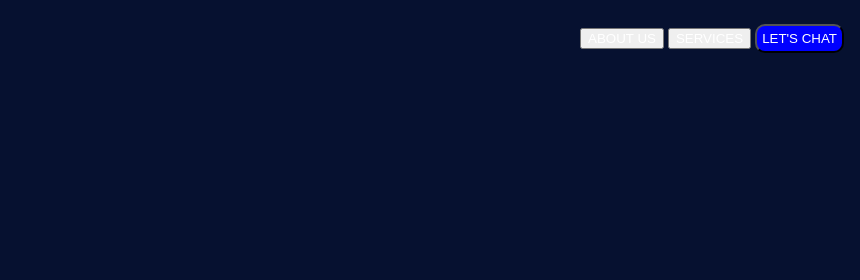
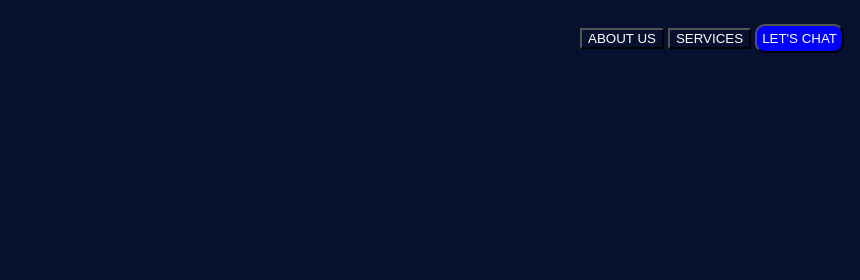
Before and after one commit to MarcS2/Coolsite, a plain HTML site: page index.html in a window 1280 px wide. Shown: the top 280 px of the page, 420-1280 px from the left. Drawn offline with Linux system fonts and the light colour scheme.

Commit message:
Coolsite

```diff
--- a/style.css
+++ b/style.css
@@ -21,6 +21,7 @@ h1 {
 
 button {
   color: white;
+  background-color: #061130;
 }
 
 footer>div {
```
